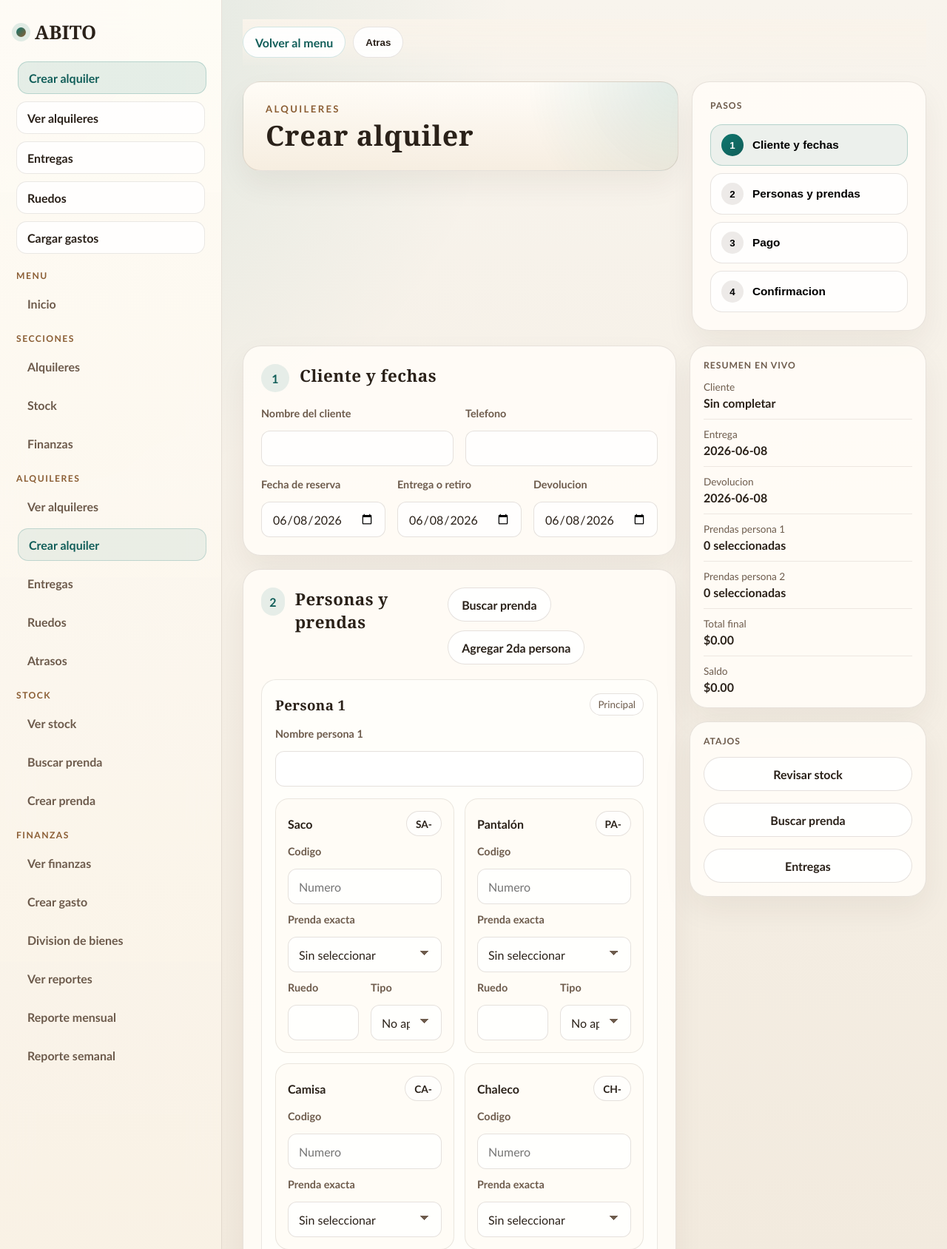
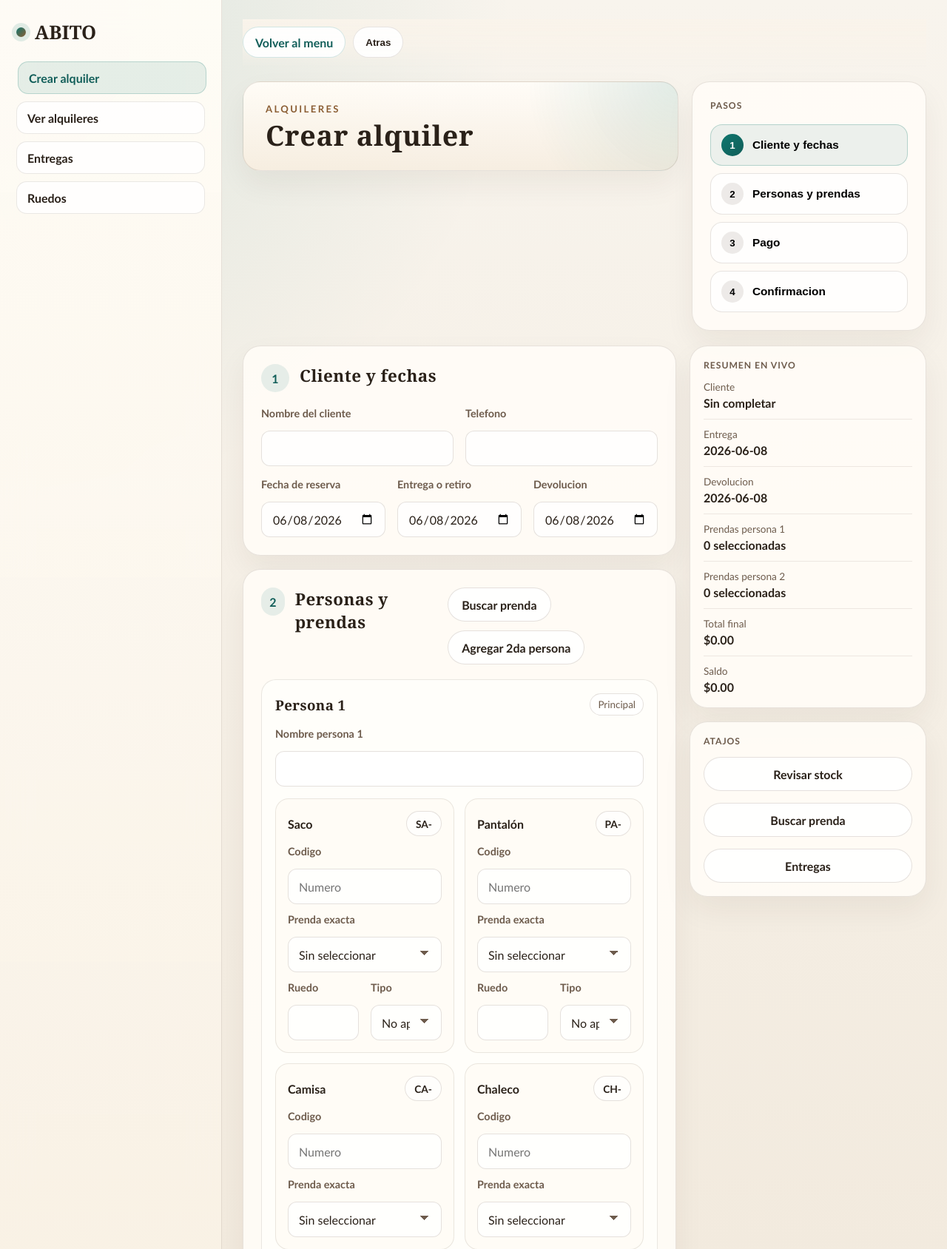
Before and after one commit to abitogonnet/abit_project, a Django app: page /crear/ in a window 1280 px wide. Shown: the top 1688 px of the page at 74% size. Run offline with Django 5.2, Linux system fonts and the light colour scheme; data comes from the database, SQL or seed files in the repository.

Commit message:
Simplify sidebar quick actions

```diff
--- a/templates/base.html
+++ b/templates/base.html
@@ -48,48 +48,7 @@
         <a class="ab-sidebar-quick-link {% if request.path == alquiler_ver_url %}is-active{% endif %}" href="{{ alquiler_ver_url }}">Ver alquileres</a>
         <a class="ab-sidebar-quick-link {% if request.path == entregas_url %}is-active{% endif %}" href="{{ entregas_url }}">Entregas</a>
         <a class="ab-sidebar-quick-link {% if request.path == ruedos_url %}is-active{% endif %}" href="{{ ruedos_url }}">Ruedos</a>
-        <a class="ab-sidebar-quick-link {% if request.path == gastos_crear_url %}is-active{% endif %}" href="{{ gastos_crear_url }}">Cargar gastos</a>
       </div>
-
-      <nav class="ab-sidebar-nav">
-        <div class="ab-nav-group">
-          <span class="ab-nav-label">Menu</span>
-          <a class="ab-nav-link {% if request.path == home_url %}is-active{% endif %}" href="{{ home_url }}">Inicio</a>
-        </div>
-
-        <div class="ab-nav-group">
-          <span class="ab-nav-label">Secciones</span>
-          <a class="ab-nav-link {% if request.path == home_url %}is-active{% endif %}" href="{{ home_url }}#menu-alquileres">Alquileres</a>
-          <a class="ab-nav-link {% if request.path == stock_url %}is-active{% endif %}" href="{{ home_url }}#menu-stock">Stock</a>
-          <a class="ab-nav-link {% if request.path|slice:':8' == '/gastos/' or request.path|slice:':10' == '/reportes/' %}is-active{% endif %}" href="{{ home_url }}#menu-finanzas">Finanzas</a>
-        </div>
-
-        <div class="ab-nav-group">
-          <span class="ab-nav-label">Alquileres</span>
-          <a class="ab-nav-link {% if request.path == alquiler_ver_url %}is-active{% endif %}" href="{{ alquiler_ver_url }}">Ver alquileres</a>
-          <a class="ab-nav-link {% if request.path == alquiler_crear_url %}is-active{% endif %}" href="{{ alquiler_crear_url }}">Crear alquiler</a>
-          <a class="ab-nav-link {% if request.path == entregas_url %}is-active{% endif %}" href="{{ entregas_url }}">Entregas</a>
-          <a class="ab-nav-link {% if request.path == ruedos_url %}is-active{% endif %}" href="{{ ruedos_url }}">Ruedos</a>
-          <a class="ab-nav-link {% if request.path == retrasados_url %}is-active{% endif %}" href="{{ retrasados_url }}">Atrasos</a>
-        </div>
-
-        <div class="ab-nav-group">
-          <span class="ab-nav-label">Stock</span>
-          <a class="ab-nav-link {% if request.path == stock_url %}is-active{% endif %}" href="{{ stock_url }}">Ver stock</a>
-          <a class="ab-nav-link {% if request.path == prenda_buscar_url %}is-active{% endif %}" href="{{ prenda_buscar_url }}">Buscar prenda</a>
-          <a class="ab-nav-link {% if request.path == prenda_crear_url %}is-active{% endif %}" href="{{ prenda_crear_url }}">Crear prenda</a>
-        </div>
-
-        <div class="ab-nav-group">
-          <span class="ab-nav-label">Finanzas</span>
-          <a class="ab-nav-link {% if request.path|slice:':8' == '/gastos/' %}is-active{% endif %}" href="{{ gastos_url }}">Ver finanzas</a>
-          <a class="ab-nav-link {% if request.path == gastos_crear_url %}is-active{% endif %}" href="{{ gastos_crear_url }}">Crear gasto</a>
-          <a class="ab-nav-link {% if request.path == division_url %}is-active{% endif %}" href="{{ division_url }}">Division de bienes</a>
-          <a class="ab-nav-link {% if request.path|slice:':10' == '/reportes/' %}is-active{% endif %}" href="{{ reportes_url }}">Ver reportes</a>
-          <a class="ab-nav-link {% if request.path|slice:':10' == '/reportes/' %}is-active{% endif %}" href="{{ reportes_url }}?periodo=mensual">Reporte mensual</a>
-          <a class="ab-nav-link {% if request.path|slice:':10' == '/reportes/' %}is-active{% endif %}" href="{{ reportes_url }}?periodo=semanal">Reporte semanal</a>
-        </div>
-      </nav>
     </aside>
 
     <main class="ab-main">
```
